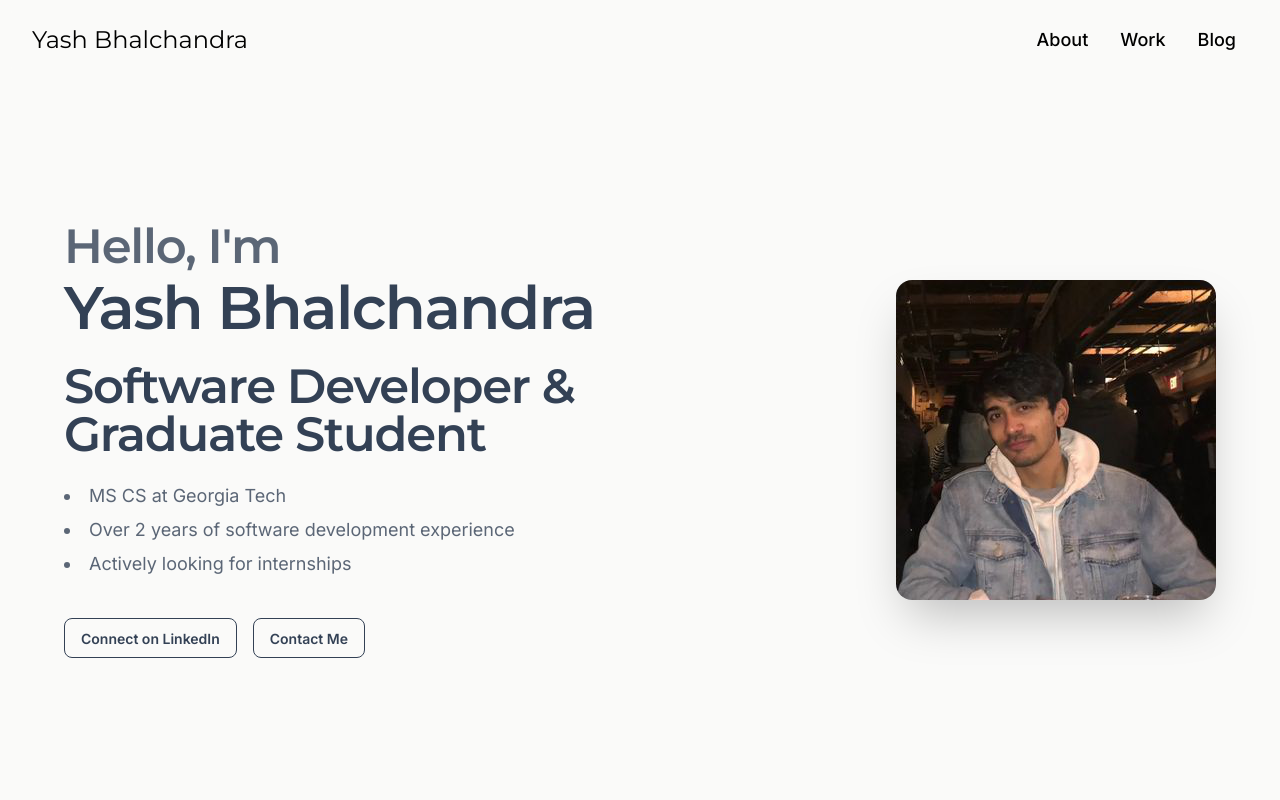
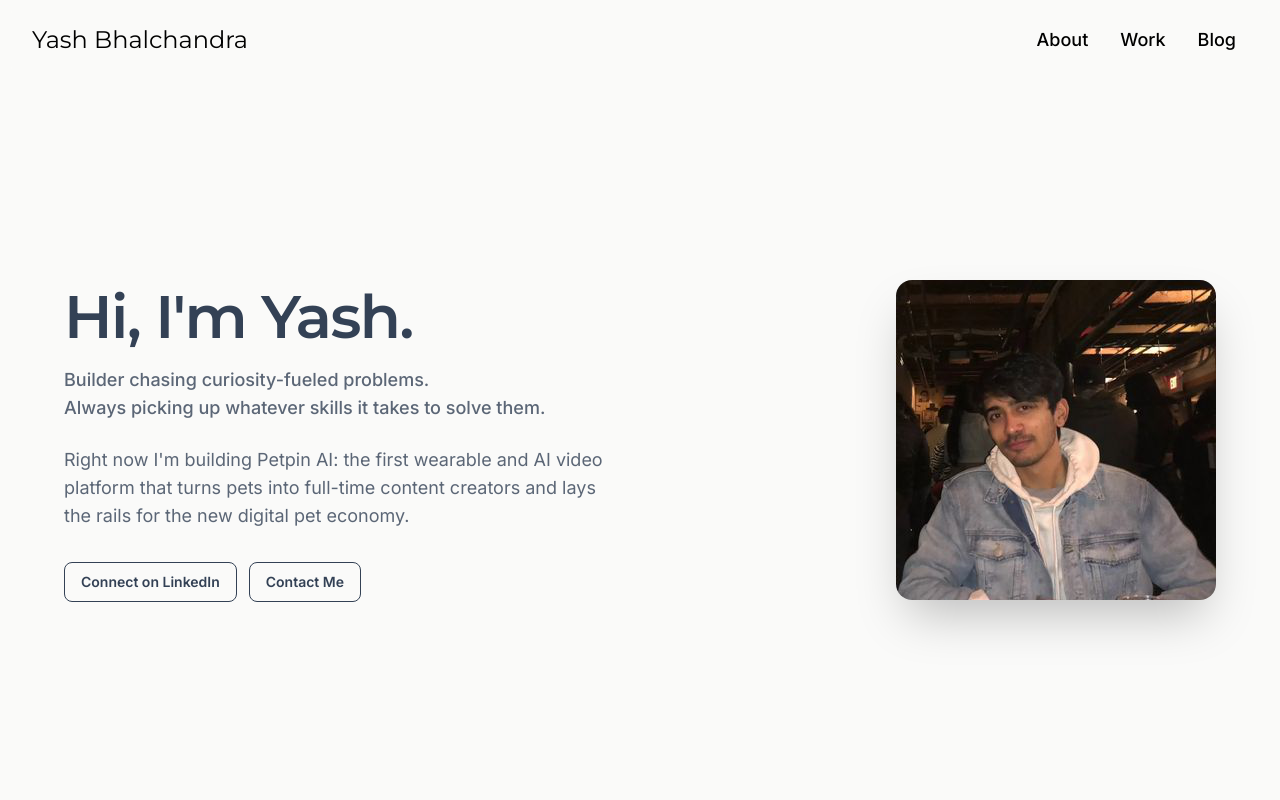
Before and after one commit to yashbhal/portfolio-web, a Next.js app: page / in a window 1280 px wide. Shown: the top 800 px of the page. Built offline with nearby package versions, Linux system fonts and the light colour scheme.

Commit message:
some hero updates

```diff
--- a/app/components/HeroSection.tsx
+++ b/app/components/HeroSection.tsx
@@ -8,26 +8,21 @@ export const HeroSection = () => {
         <div className="mx-auto grid max-w-6xl items-center gap-10 md:grid-cols-2 md:gap-14">
           {/* Text Content */}
           <div className="space-y-6">
-            <div className="space-y-2">
-              <h2 className="text-lg md:text-xl font-medium text-base-content/80">
-                Hello, {`I'm`}
-              </h2>
-              <h1 className="text-4xl md:text-5xl lg:text-6xl font-heading font-bold text-base-content">
-                Yash Bhalchandra
+            <div className="space-y-3">
+              <h1 className="text-3xl md:text-4xl lg:text-5xl font-heading font-bold leading-tight text-base-content">
+                Hi, {`I'm`} Yash.
               </h1>
+              <p className="text-base md:text-lg font-medium text-base-content/80">
+                <span className="block">Builder chasing curiosity-fueled problems.</span>
+                <span className="block">Always picking up whatever skills it takes to solve them.</span>
+              </p>
             </div>
 
-            <h2 className="text-xl md:text-2xl font-heading text-base-content">
-              Software Developer & Graduate Student
-            </h2>
+            <p className="max-w-xl text-base md:text-lg text-base-content/80">
+              Right now I'm building Petpin AI: the first wearable and AI video platform that turns pets into full-time content creators and lays the rails for the new digital pet economy.
+            </p>
 
-            <ul className="max-w-xl list-disc list-inside space-y-1.5 text-lg text-base-content/80">
-              <li>MS CS at Georgia Tech</li>
-              <li>Over 2 years of software development experience</li>
-              <li>Actively looking for internships</li>
-            </ul>
-
-            <div className="flex gap-4 pt-4">
+            <div className="flex flex-col gap-3 pt-2 sm:flex-row sm:items-center">
               <a
                 href="https://linkedin.com/in/yashbhal"
                 target="_blank"
```
